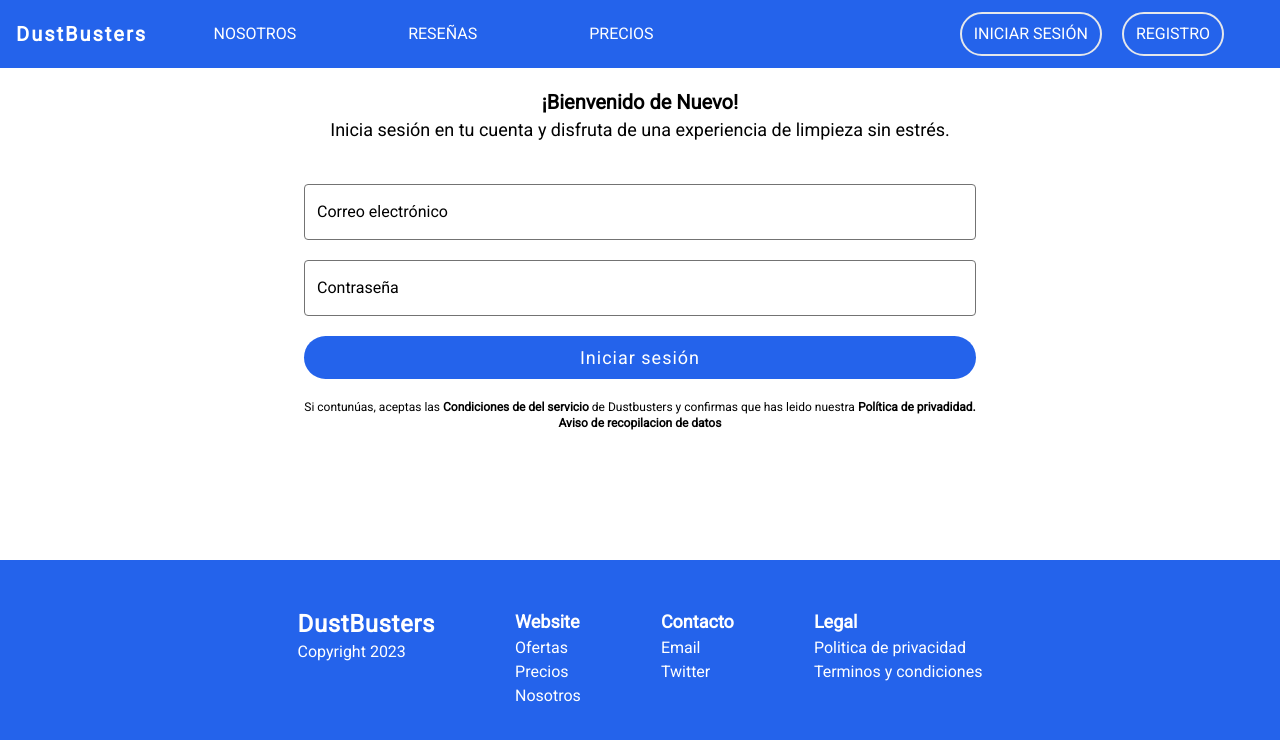
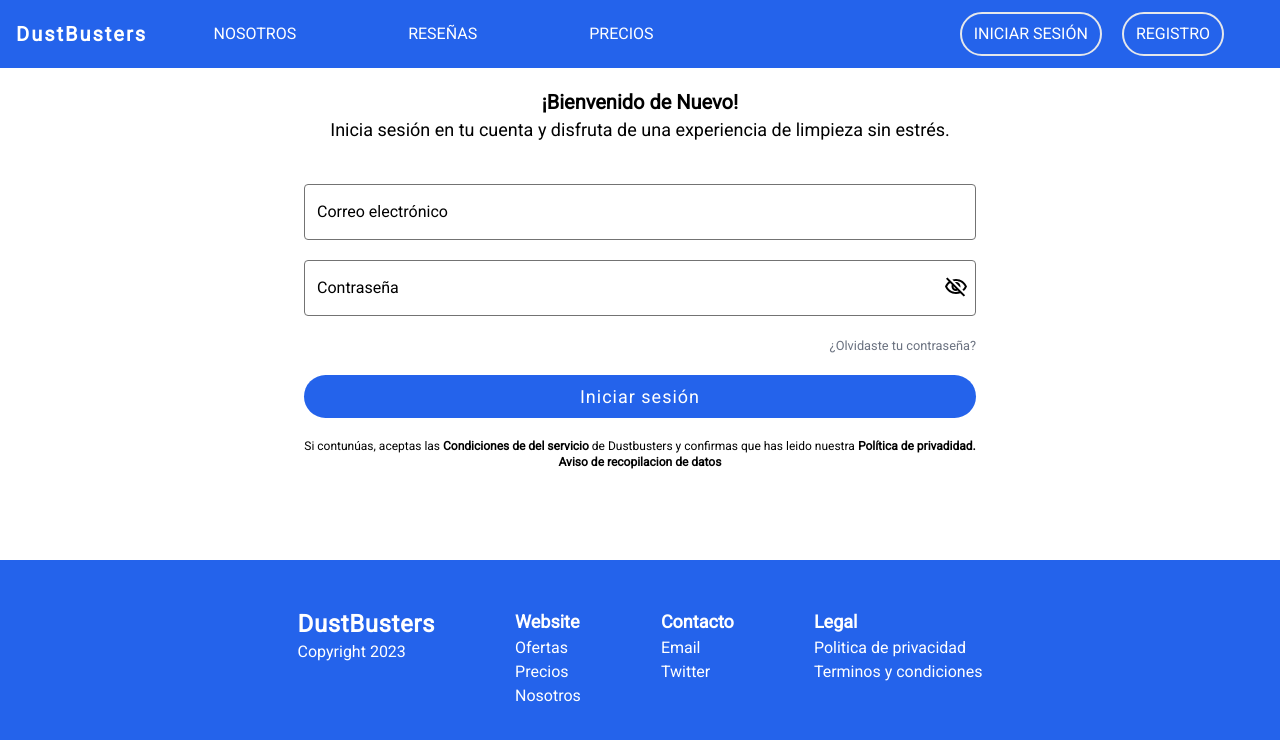
Before and after one commit to No-Country/c9-32-t-javareact, a React (Vite) app in the folder client/: page /login in a window 1280 px wide. Shown: the top 740 px of the page. Built offline with nearby package versions, Linux system fonts and the light colour scheme; no server answers.

Commit message:
[feature] - implement password visible adding eye icons

```diff
--- a/client/src/components/Forms/LogIn.tsx
+++ b/client/src/components/Forms/LogIn.tsx
@@ -1,15 +1,12 @@
+import { useState } from 'react';
 import { useForm } from 'react-hook-form';
+import { EyeClosed, EyeOpen } from '../icons';
 import { Label } from '../shared/Label';
 import Terms from './Register/Terms';
 
 export type FormValues = {
-	userName: string;
 	email: string;
-	phone: number;
 	password: string;
-	repeatPassword: string;
-
-	// message: string;
 };
 
 const inputClasses = {
@@ -19,6 +16,8 @@ const inputClasses = {
 };
 
 const LogIn = () => {
+	const [eyeClicked, setEyeClicked] = useState<boolean>(false);
+
 	const {
 		register,
 		reset,
@@ -28,6 +27,8 @@ const LogIn = () => {
 	const handleSubmit = (e: React.FormEvent<HTMLFormElement>) => {
 		e.preventDefault();
 	};
+
+	const onHandleEyeClick = () => setEyeClicked(!eyeClicked);
 
 	return (
 		<>
@@ -85,8 +86,14 @@ const LogIn = () => {
 						})}
 						placeholder=" "
 						autoComplete="off"
-						type="password"
+						type={eyeClicked ? 'text' : 'password'}
 					/>
+					<div
+						className="absolute right-2 top-4"
+						onClick={onHandleEyeClick}
+					>
+						{eyeClicked ? <EyeOpen /> : <EyeClosed />}
+					</div>
 					<Label
 						name={'password'}
 						error={errors.password}
@@ -94,6 +101,9 @@ const LogIn = () => {
 						customClass={inputClasses.label}
 					/>
 				</div>
+				<small className="self-end text-gray-500 font-medium">
+					¿Olvidaste tu contraseña?
+				</small>
 				<button className="submit">Iniciar sesión</button>
 			</form>
 			<Terms />
--- /dev/null
+++ b/client/src/components/icons/EyeClosed.tsx
@@ -0,0 +1,18 @@
+const EyeClosed = () => {
+	return (
+		<svg
+			width="22"
+			height="20"
+			viewBox="0 0 22 20"
+			fill="none"
+			xmlns="http://www.w3.org/2000/svg"
+		>
+			<path
+				d="M11 3.97505C14.79 3.97505 18.17 6.10505 19.82 9.47505C19.23 10.695 18.4 11.745 17.41 12.595L18.82 14.005C20.21 12.775 21.31 11.235 22 9.47505C20.27 5.08505 16 1.97505 11 1.97505C9.73 1.97505 8.51 2.17505 7.36 2.54505L9.01 4.19505C9.66 4.06505 10.32 3.97505 11 3.97505ZM9.93 5.11505L12 7.18505C12.57 7.43505 13.03 7.89505 13.28 8.46505L15.35 10.535C15.43 10.195 15.49 9.83505 15.49 9.46505C15.5 6.98505 13.48 4.97505 11 4.97505C10.63 4.97505 10.28 5.02505 9.93 5.11505ZM1.01 1.84505L3.69 4.52505C2.06 5.80505 0.77 7.50505 0 9.47505C1.73 13.865 6 16.975 11 16.975C12.52 16.975 13.98 16.685 15.32 16.155L18.74 19.575L20.15 18.165L2.42 0.425049L1.01 1.84505ZM8.51 9.34505L11.12 11.955C11.08 11.965 11.04 11.975 11 11.975C9.62 11.975 8.5 10.855 8.5 9.47505C8.5 9.42505 8.51 9.39505 8.51 9.34505ZM5.11 5.94505L6.86 7.69505C6.63 8.24505 6.5 8.84505 6.5 9.47505C6.5 11.955 8.52 13.975 11 13.975C11.63 13.975 12.23 13.845 12.77 13.615L13.75 14.595C12.87 14.835 11.95 14.975 11 14.975C7.21 14.975 3.83 12.845 2.18 9.47505C2.88 8.04505 3.9 6.86505 5.11 5.94505Z"
+				fill="black"
+			/>
+		</svg>
+	);
+};
+
+export default EyeClosed;
--- /dev/null
+++ b/client/src/components/icons/EyeOpen.tsx
@@ -0,0 +1,18 @@
+const EyeOpen = () => {
+	return (
+		<svg
+			width="22"
+			height="16"
+			viewBox="0 0 22 16"
+			fill="none"
+			xmlns="http://www.w3.org/2000/svg"
+		>
+			<path
+				d="M11 2.5C14.79 2.5 18.17 4.63 19.82 8C18.17 11.37 14.79 13.5 11 13.5C7.21 13.5 3.83 11.37 2.18 8C3.83 4.63 7.21 2.5 11 2.5ZM11 0.5C6 0.5 1.73 3.61 0 8C1.73 12.39 6 15.5 11 15.5C16 15.5 20.27 12.39 22 8C20.27 3.61 16 0.5 11 0.5ZM11 5.5C12.38 5.5 13.5 6.62 13.5 8C13.5 9.38 12.38 10.5 11 10.5C9.62 10.5 8.5 9.38 8.5 8C8.5 6.62 9.62 5.5 11 5.5ZM11 3.5C8.52 3.5 6.5 5.52 6.5 8C6.5 10.48 8.52 12.5 11 12.5C13.48 12.5 15.5 10.48 15.5 8C15.5 5.52 13.48 3.5 11 3.5Z"
+				fill="black"
+			/>
+		</svg>
+	);
+};
+
+export default EyeOpen;
--- /dev/null
+++ b/client/src/components/icons/index.ts
@@ -0,0 +1,6 @@
+export { default as ArrowLeft } from './ArrowLeft';
+export { default as ArrowRight } from './ArrowRight';
+export { default as Bars } from './Bars';
+export * from './Close';
+export { default as EyeClosed } from './EyeClosed';
+export { default as EyeOpen } from './EyeOpen';
```
